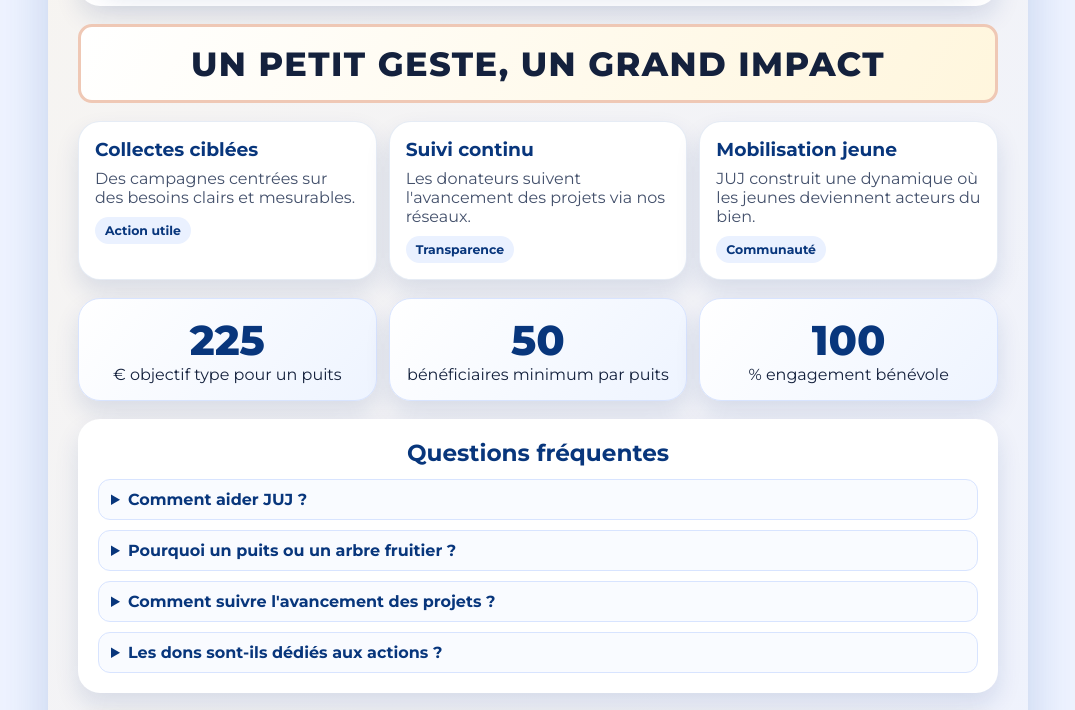
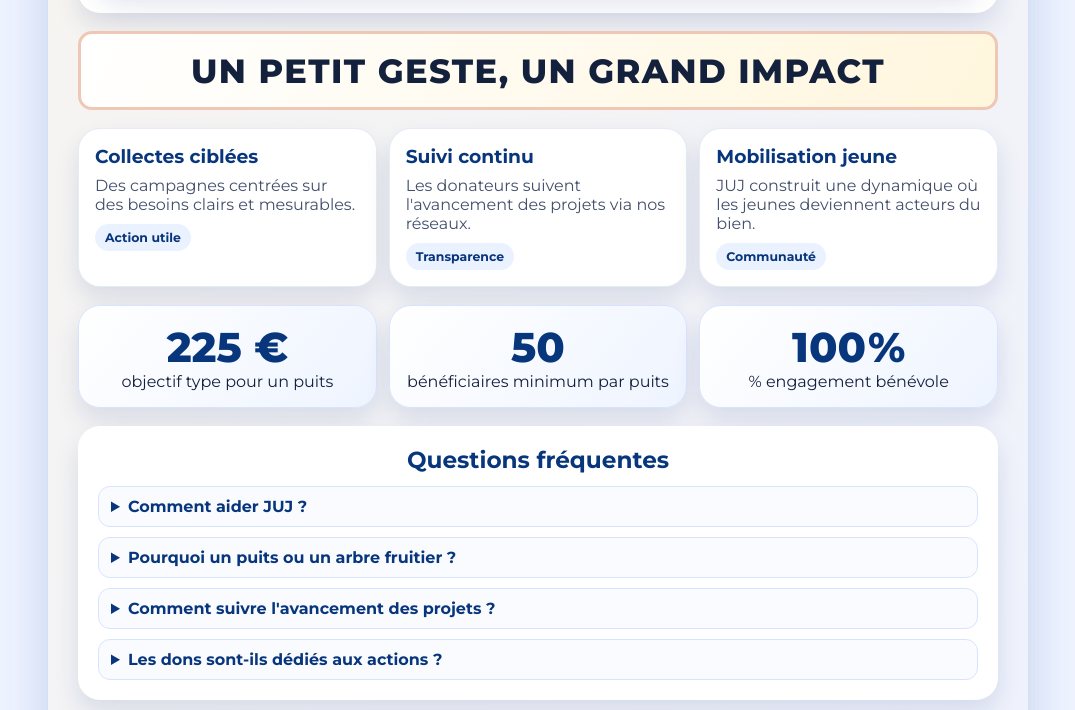
Before and after one commit to hedy-lemkacher/JustUnJeune, a plain HTML site: page index.html in a window 1280 px wide. Shown: the part 1980-2690 px from the top of the page, without its empty margins (102-1177 px from the left). Drawn offline with Linux system fonts and the light colour scheme.

Commit message:
Ajout des symboles € et % aux statistiques

```diff
--- a/index.html
+++ b/index.html
@@ -32,7 +32,7 @@
       </header>
 
       <section class="hero-panel reveal">
-        <p class="basmala">بِسْمِ ٱللَّٰهِ ٱلرَّحْمَٰنِ ٱلرَّحِيمِ</p>
+          <p class="big-number stat big-number-percent" data-target="100">0</p>
         <h1>JUJ, la solidarité par l'action</h1>
         <p class="lead">
           Juste Un Jeune (JUJ) est une association portée par la jeunesse,
@@ -137,15 +137,16 @@
 
       <section class="stats-row reveal">
         <div>
-          <p class="big-number stat" data-target="225">0</p>
-          <p>€ objectif type pour un puits</p>
+          <p class="big-number stat big-number-euro" data-target="225"></p>
+
+          <p>objectif type pour un puits</p>
         </div>
         <div>
           <p class="big-number stat" data-target="50">0</p>
           <p>bénéficiaires minimum par puits</p>
         </div>
         <div>
-          <p class="big-number stat" data-target="100">0</p>
+          <p class="big-number stat big-number-percent" data-target="100">0</p>
           <p>% engagement bénévole</p>
         </div>
       </section>
--- a/styles.css
+++ b/styles.css
@@ -662,6 +662,19 @@ h1 {
   font-weight: 800;
 }
 
+.big-number-euro::after {
+  content: " €";
+  font-weight: inherit;
+  font-size: inherit;
+}
+
+.big-number-percent::after {
+  content: "%";
+  font-weight: inherit;
+  font-size: inherit;
+  margin-left: 2px;
+}
+
 .faq-list {
   display: grid;
   gap: 10px;
```
